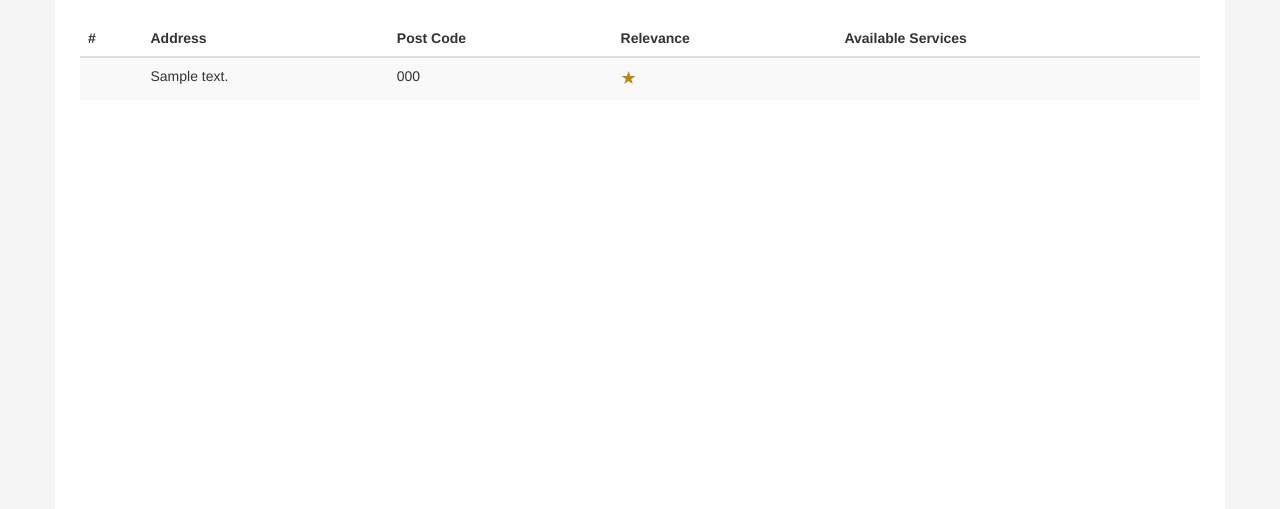
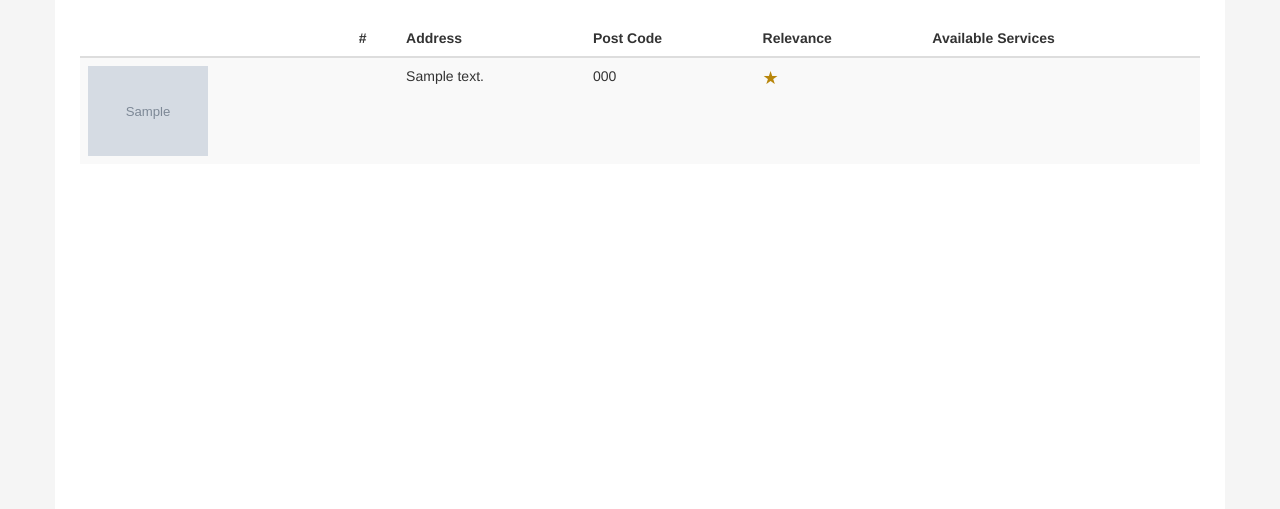
Before and after one commit to merrickheley/HomelessHackathon2017, a Django app: template HackApp/templates/HackApp/results.html in a window 1280 px wide. Shown: the part 550-1059 px from the top of the page. Run offline with Django 3.2, Linux system fonts and the light colour scheme; tables that the repository leaves empty hold one stand-in row (values such as "Sample post"); the template is opened without the code that fills it: values that come from a table or form of the project are taken from there, most other values are stand-ins (such as "Sample title", 1, 10 or a date in 2020); grey boxes marked "Sample" are stand-in pictures; some libraries are stand-ins or nearby versions.

Commit message:
Added thumbnails & service hyperlinks

```diff
--- a/HackApp/static/css/site.css
+++ b/HackApp/static/css/site.css
@@ -62,6 +62,10 @@
     font-size: 18px;
 }
 
+img.thumb {
+    max-width: 120px;
+}
+
 td {
     text-align: left;
 }
--- a/HackApp/templates/HackApp/results.html
+++ b/HackApp/templates/HackApp/results.html
@@ -165,6 +165,7 @@
                 <table class="table table-striped table-hover">
                     <thead>
                     <tr>
+                        <th></th>
                         <th>#</th>
                         <th>Address</th>
                         <th>Post Code</th>
@@ -175,6 +176,7 @@
                     <tbody>
                     {% for house in houses %}
                         <tr class="result-row" data-id="{{ house.num }}">
+                            <td><img class="thumb" src="{% static 'pictures/' %}{{ house.photo }}" /></td>
                             <td>{{ house.num }}</td>
                             <td>{{ house.address }}</td>
                             <td>{{ house.post_code }}</td>
@@ -198,7 +200,9 @@
                             <td>
                                 {% for provider in house.providers %}
                                     <div>
-                                        <span class="badge"><span class="lnr {{ provider.icon }}"></span> {{ provider.name }}</span>
+                                        <a href="{{ provider.website }}" target="_">
+                                            <span class="badge"><span class="lnr {{ provider.icon }}"></span> {{ provider.name }}</span>
+                                        </a>
                                     </div>
                                 {% endfor %}
                             </td>
```
